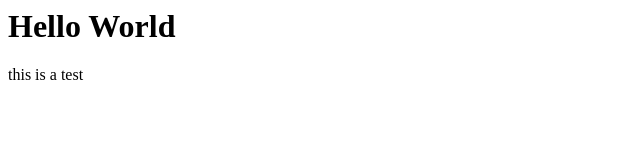
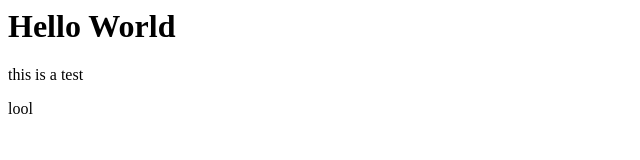
Before and after one commit to sgtdrew720/sgtdrew720.github.io, a plain HTML site: page index.HTML in a window 1280 px wide. Shown: the full height of the page, 0-640 px from the left. Drawn offline with Linux system fonts and the light colour scheme.

Commit message:
Update index.HTML

```diff
--- a/index.HTML
+++ b/index.HTML
@@ -4,5 +4,6 @@
  </head>
  <body>
   <p>this is a test</p>
+  <p>lool</p>
  </body>
 </html>
```
